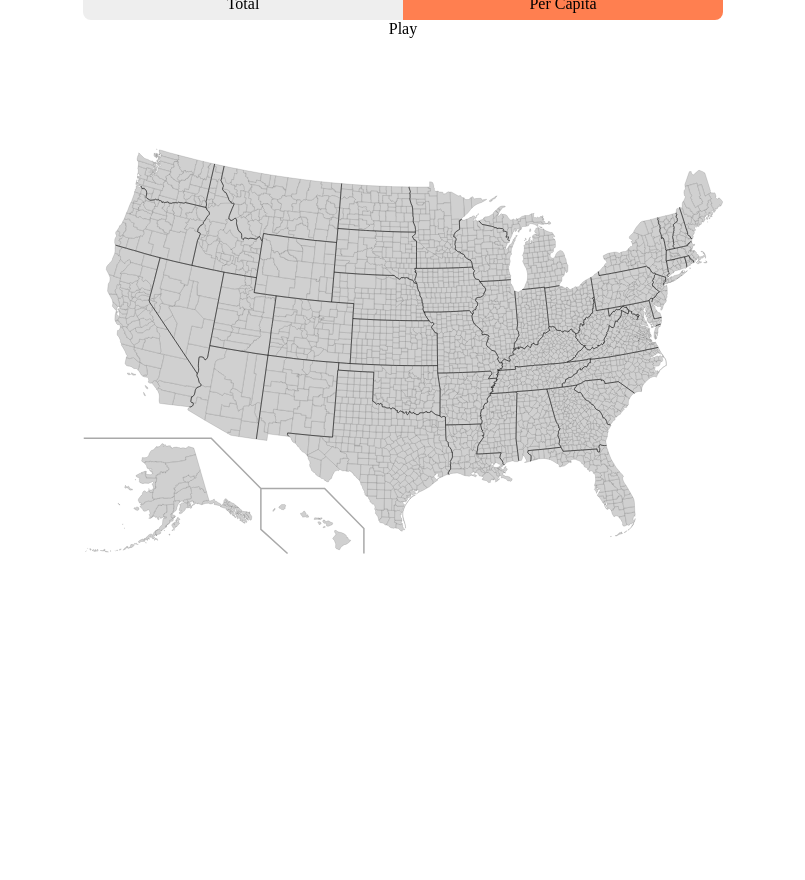
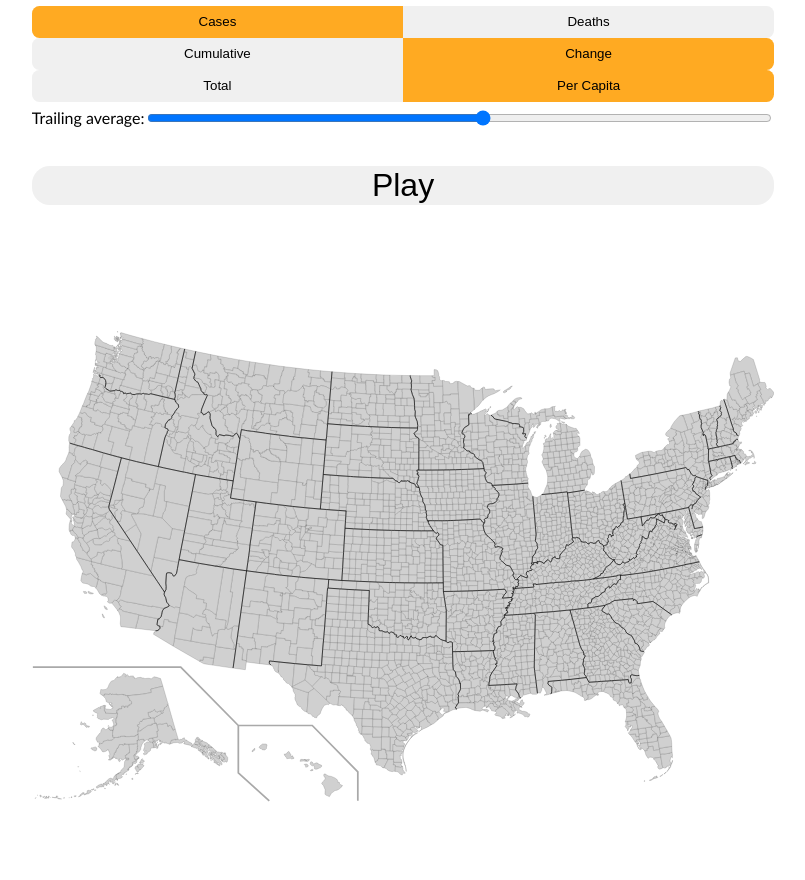
Before and after one commit to yunfeim/covid-viz, a plain HTML site: page index.html in a window 1280 px wide. Shown: the part 76-956 px from the top of the page, without its empty margins (237-1042 px from the left). Before the commit the page ends 800 px from the top, so only its background shows below. Drawn offline with Linux system fonts and the light colour scheme.

Commit message:
improved UI; semantic HTML

```diff
--- a/index.css
+++ b/index.css
@@ -1,11 +1,24 @@
+:root {
+    --plain-color: #F0F0F0;
+    --semi-bright-color: #FFDD44;
+    --bright-color: #FFAA22;
+    font-family: 'Trebuchet MS', 'Lucida Sans Unicode', 'Lucida Grande', 'Lucida Sans', Arial, sans-serif;
+}
+
 body {
     max-width: 80ch;
     margin: 0 auto;
 }
 
+h1 {
+    text-align: center;
+}
+
 #date-display {
+    display: block;
     width: 100%;
     text-align: center;
+    height: 1em;
 }
 
 #map {
@@ -13,42 +26,71 @@ body {
     width: 100%;
 }
 
-.option {
-    display: grid;
-    grid-template: 1fr / repeat(2, 1fr);
+#average {
+    display: inline-block;
+    width: 100%;
+}
+
+#options-container>* {
     height: 2em;
 }
 
-.option>* {
+#play-button {
+    margin: 1em 0;
     display: flex;
     align-items: center;
     justify-content: center;
-    background-color: #EEEEEE;
+    font-size: 2em;
+    border-radius: 1ch;
+    background-color: var(--plain-color);
 }
 
-.option>*:first-child {
+#play-button:hover {
+    background-color: var(--bright-color);
+}
+
+.binary-choice {
+    display: grid;
+    grid-template: 1fr / repeat(2, 1fr);
+}
+
+button {
+    width: 100%;
+    border-width: 0;
+    outline-width: 0;
+}
+
+.binary-choice>* {
+    display: flex;
+    align-items: center;
+    justify-content: center;
+    background-color: var(--plain-color);
+}
+
+.binary-choice>*:first-child {
     border-radius: 1ch 0 0 1ch;
 }
 
-.option>*:last-child {
+.binary-choice>*:last-child {
     border-radius: 0 1ch 1ch 0;
 }
 
-.option>*:hover {
-    font-weight: bold;
+.binary-choice>*:hover {
     cursor: default;
+    background-color: var(--semi-bright-color);
 }
 
-.option>*.selected {
-    background-color: coral;
+.binary-choice>*.selected:not(.overshadowed) {
+    background-color: var(--bright-color);
 }
 
-#play-button {
-    display: flex;
-    align-items: center;
-    justify-content: center;
+.range-container {
+    display: grid;
+    grid-template: 1fr / min-content 1fr;
 }
 
-#play-button:hover {
-    background-color: coral;
+.range-container>*:first-child {
+    white-space: nowrap;
+    display: inline-flex;
+    align-items: center;
 }
--- a/index.html
+++ b/index.html
@@ -8,22 +8,27 @@
 </head>
 
 <body>
+    <h1>COVID Visualizer</h1>
     <main>
         <section id="options-container">
-            <div class="option" id="quantity">
-                <div>Cases</div>
-                <div>Deaths</div>
-            </div>
-            <div class="option" id="type">
-                <div>Cumulative</div>
-                <div>Change</div>
-            </div>
-            <div class="option" id="value">
-                <div>Total</div>
-                <div>Per Capita</div>
-            </div>
+            <article class="binary-choice" id="quantity">
+                <button>Cases</button>
+                <button>Deaths</button>
+            </article>
+            <article class="binary-choice" id="type">
+                <button>Cumulative</button>
+                <button>Change</button>
+            </article>
+            <article class="binary-choice" id="value">
+                <button>Total</button>
+                <button>Per Capita</button>
+            </article>
+            <article class="range-container">
+                <span>Trailing average:</span>
+                <input id="trailing-average" type="range" class="option" min="1" max="14" step="1" />
+            </article>
         </section>
-        <div id="play-button">Play</div>
+        <button id="play-button">Play</button>
         <section id="viz-container">
             <div id="date-display"></div>
             <div id="map"></div>
--- a/index.js
+++ b/index.js
@@ -430,7 +430,7 @@ class Button {
         return this.isSelected;
     }
 
-    setOpposingButton(opposing) {
+    setMouseActionWithOpposing(opposing) {
         this.element.addEventListener('click', () => {
             this.select();
             opposing.deselect();
@@ -438,6 +438,25 @@ class Button {
         opposing.element.addEventListener('click', () => {
             opposing.select();
             this.deselect();
+        });
+        this.element.addEventListener('mouseenter', () => {
+            this.element.classList.toggle('spotlighted', true);
+            opposing.element.classList.toggle('overshadowed', true);
+        });
+
+        this.element.addEventListener('mouseleave', () => {
+            this.element.classList.toggle('spotlighted', false);
+            opposing.element.classList.toggle('overshadowed', false);
+        });
+
+        opposing.element.addEventListener('mouseenter', () => {
+            opposing.element.classList.toggle('spotlighted', true);
+            this.element.classList.toggle('overshadowed', true);
+        });
+
+        opposing.element.addEventListener('mouseleave', () => {
+            opposing.element.classList.toggle('spotlighted', false);
+            this.element.classList.toggle('overshadowed', false);
         });
     }
 }
@@ -460,9 +479,9 @@ const initializeButtons = (buttons) => {
         cases, deaths, cumulative, change, absolute, perCapita
     } = buttons;
 
-    cases.setOpposingButton(deaths);
-    cumulative.setOpposingButton(change);
-    absolute.setOpposingButton(perCapita);
+    cases.setMouseActionWithOpposing(deaths);
+    cumulative.setMouseActionWithOpposing(change);
+    absolute.setMouseActionWithOpposing(perCapita);
 
     // set initial options
     cases.select();
```
